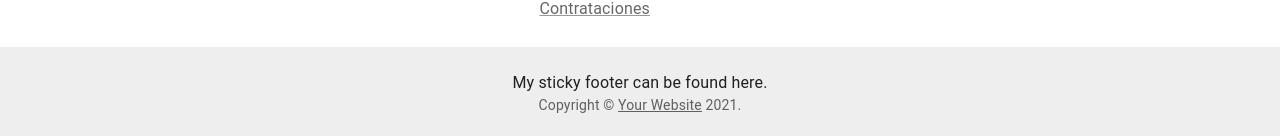
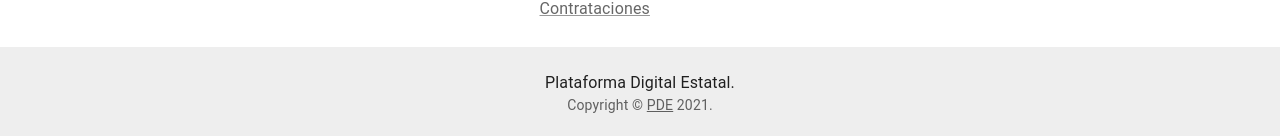
Before and after one commit to seseccoaxaca/plataforma_digital_estatal, a React (Create React App) app: page /especificaciones in a window 1280 px wide. Shown: the part 997-1133 px from the top of the page. Built offline with nearby package versions, Linux system fonts and the light colour scheme.

Commit message:
Palabras PDN->PDE

```diff
--- a/src/components/Header.js
+++ b/src/components/Header.js
@@ -86,7 +86,7 @@ export default function MenuAppBar() {
 
                 <MenuItem onClick={handleClose}>Blog</MenuItem>
                 <MenuItem onClick={handleClose}>Especificaciones</MenuItem>
-                <MenuItem onClick={handleClose}>Interconexión subnacional</MenuItem>
+                <MenuItem onClick={handleClose}>Iniciar Sesión</MenuItem>
               </Menu>
             </div>
           )}
--- a/src/components/StickyFooter.js
+++ b/src/components/StickyFooter.js
@@ -7,8 +7,8 @@ function Copyright() {
     return (
       <Typography variant="body2" color="text.secondary">
         {'Copyright © '}
-        <Link color="inherit" href="https://material-ui.com/">
-          Your Website
+        <Link color="inherit" href="#">
+          PDE
         </Link>{' '}
         {new Date().getFullYear()}
         {'.'}
@@ -34,7 +34,7 @@ export default function StickyFooter() {
             >
             <Container>
                 <Typography variant="body1">
-                My sticky footer can be found here.
+                Plataforma Digital Estatal.
                 </Typography>
                 <Copyright />
             </Container>
```
